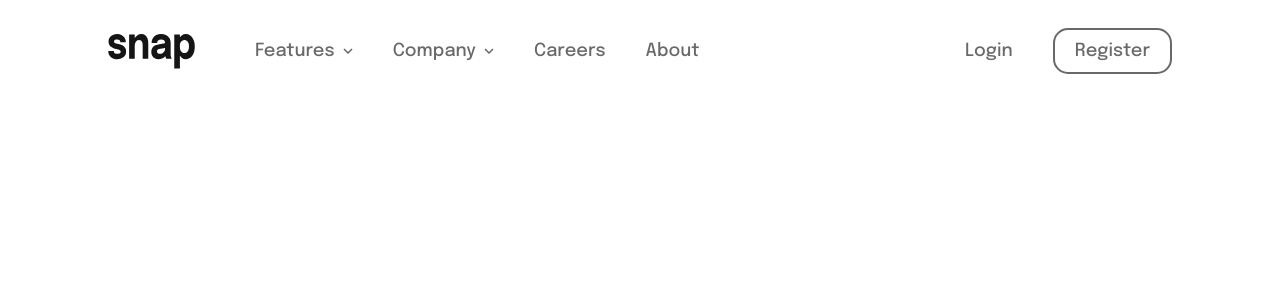
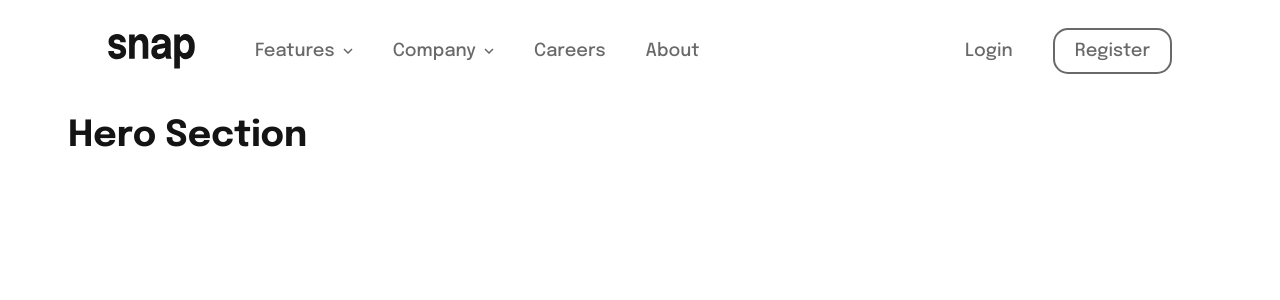
Before and after one commit to skrobman/Snap, a React (Create React App) app: page / in a window 1280 px wide. Shown: the top 300 px of the page. Built offline with nearby package versions, Linux system fonts and the light colour scheme.

Commit message:
Started with Hero section

```diff
--- a/src/app/App.js
+++ b/src/app/App.js
@@ -1,9 +1,13 @@
 import '../style.scss'
 import Header from '../features/Header/ui/Header'
+import Hero from '../features/HeroSection/Hero'
 
 function App() {
     return (
-        <Header/>
+        <>
+            <Header/>
+            <Hero />
+        </>
     );
 }
 
--- /dev/null
+++ b/src/features/HeroSection/Hero.jsx
@@ -0,0 +1,9 @@
+const Hero = () => {
+    return (
+        <>
+            <h1>Hero Section</h1>
+        </>
+    )
+}
+
+export default Hero;
```
